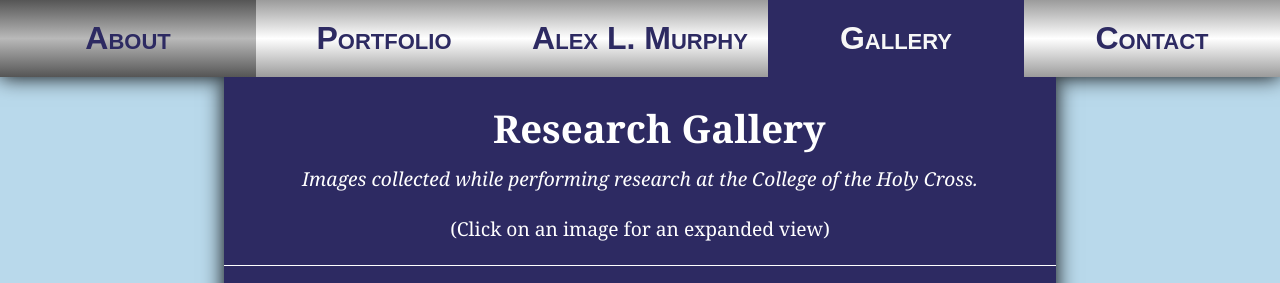
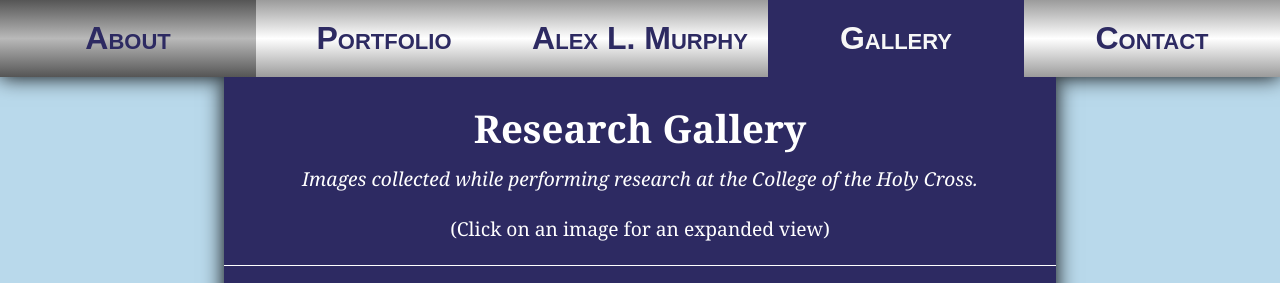
Before and after one commit to AlexLMurphy/AlexLMurphy.github.io, a PHP site: page /gallery.html in a window 1280 px wide. Shown: the top 283 px of the page. Run offline with PHP 8.4, Linux system fonts and the light colour scheme.

Commit message:
Fix horizontal centering

```diff
--- a/AM_gallery.css
+++ b/AM_gallery.css
@@ -62,6 +62,7 @@
 
 h1, p, figcaption {
 	text-align: center;
+	margin-left: 0em;
 }
 
 figure {
```
